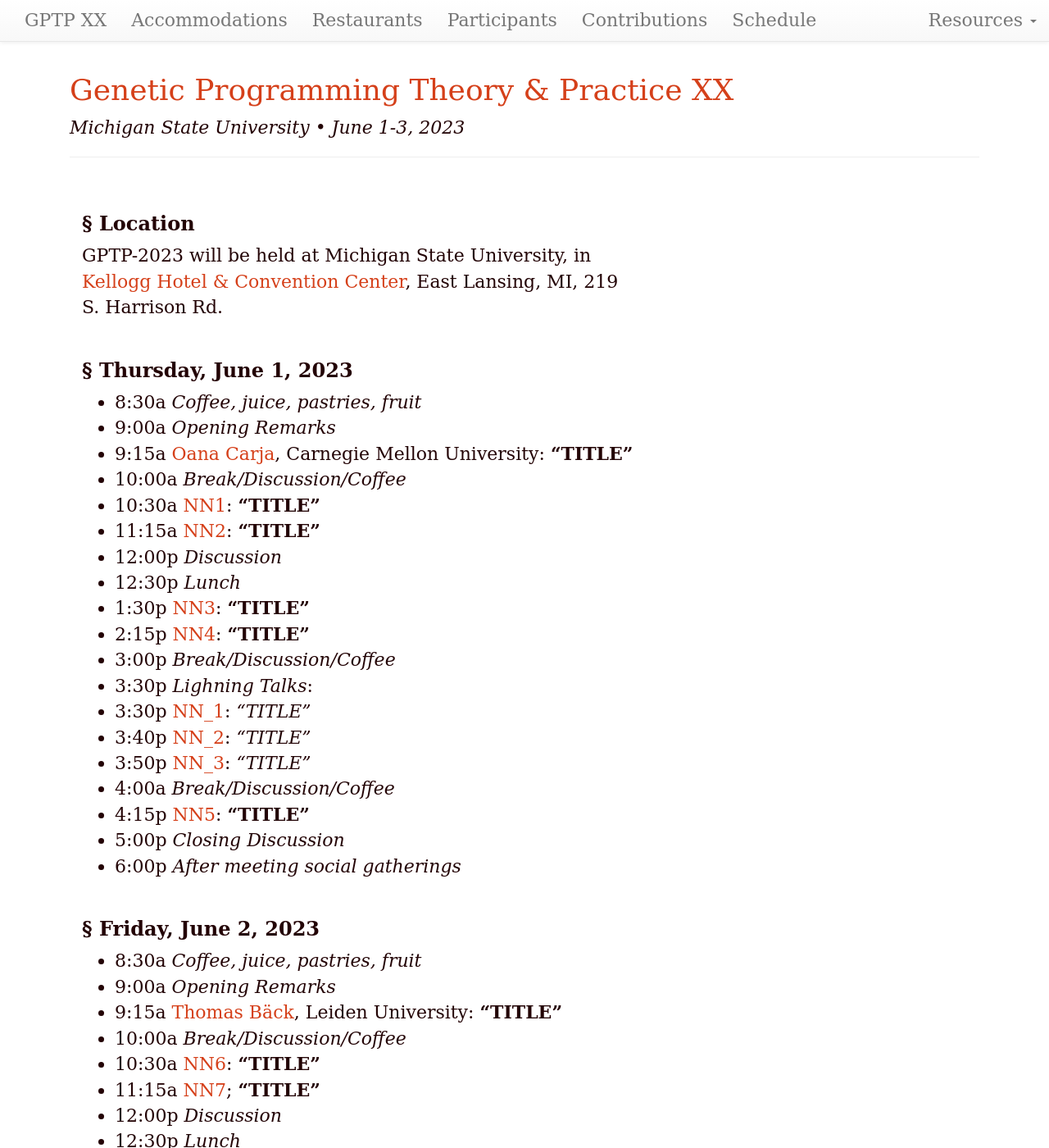
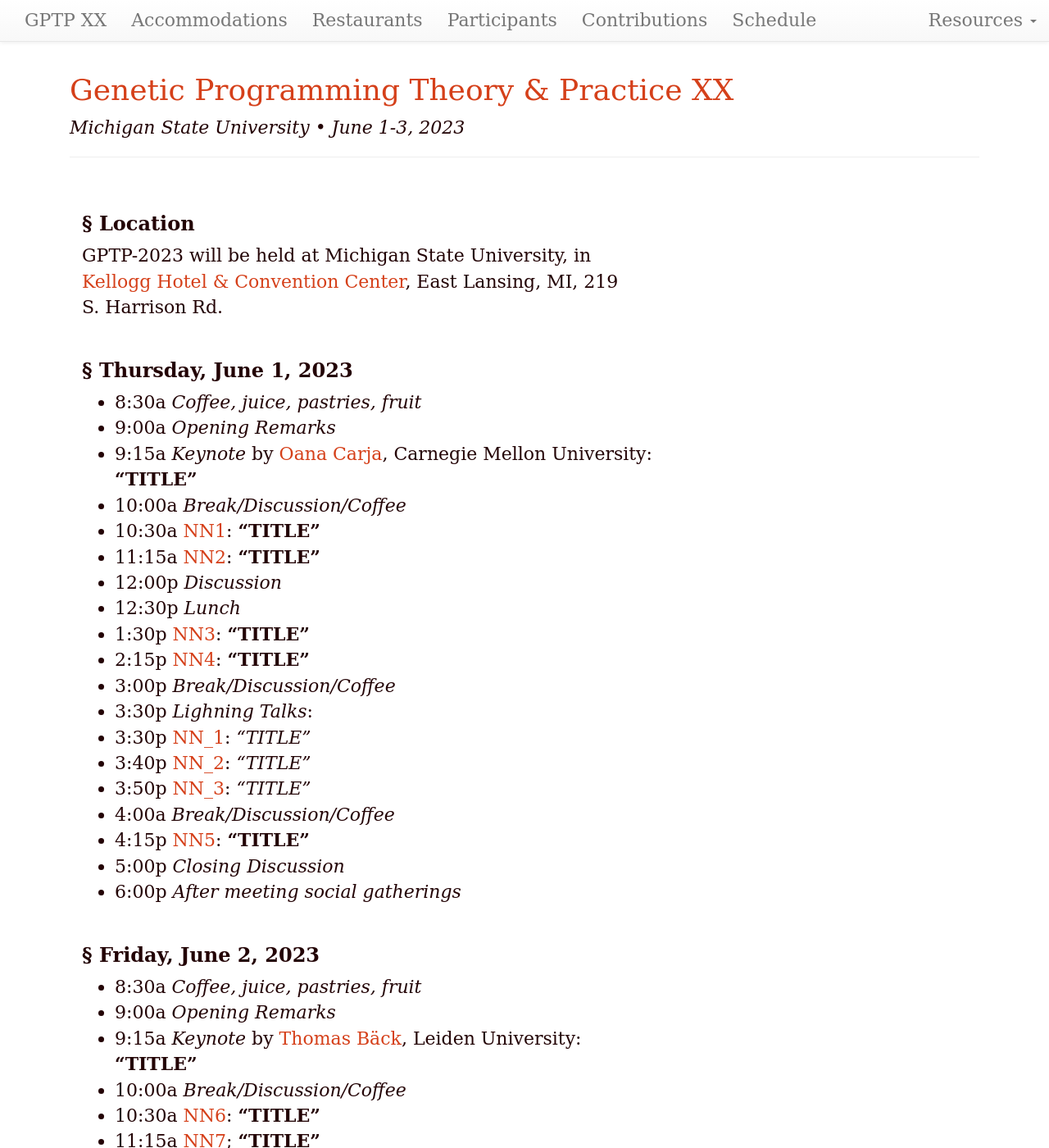
Before and after one commit to GPTP-workshop/gptp-workshop.github.io, a Jekyll site: the page built from schedule.md, in a window 1280 px wide and 1400 px high. Shown: the whole window at 82% size. Built offline with Jekyll 4.4.1, drawn with Linux system fonts in a browser that asks for light colours; our own code applies the rules of GitHub Pages for plain Markdown files.

Commit message:
Update schedule.md

```diff
--- a/schedule.md
+++ b/schedule.md
@@ -12,7 +12,7 @@ GPTP-2023 will be held at Michigan State University, in [Kellogg Hotel & Convent
 
 - 8:30a _Coffee, juice, pastries, fruit_
 - 9:00a _Opening Remarks_
-- 9:15a [Oana Carja](https://cbd.cmu.edu/people/carja.html), Carnegie Mellon University:
+- 9:15a _Keynote_ by [Oana Carja](https://cbd.cmu.edu/people/carja.html), Carnegie Mellon University:
 **"TITLE"**
 - 10:00a _Break/Discussion/Coffee_
 - 10:30a [NN1](https://xxx):
@@ -41,7 +41,7 @@ GPTP-2023 will be held at Michigan State University, in [Kellogg Hotel & Convent
 
 - 8:30a _Coffee, juice, pastries, fruit_
 - 9:00a _Opening Remarks_
-- 9:15a [Thomas Bäck](https://xxx), Leiden University:
+- 9:15a _Keynote_ by [Thomas Bäck](https://xxx), Leiden University:
 **"TITLE"**
 - 10:00a _Break/Discussion/Coffee_
 - 10:30a [NN6](https://xxx):
@@ -70,8 +70,8 @@ GPTP-2023 will be held at Michigan State University, in [Kellogg Hotel & Convent
 ### Saturday, June 3, 2023
 - 8:30a _Coffee, juice, pastries, fruit_
 - 9:00a _Opening Remarks_
-- 9:15a [James Foster](https://xxx):
-- **"TITLE"**
+- 9:15a _Keynote_ by [James Foster](https://xxx):
+**"TITLE"**
 - 10:00a _Break/Discussion/Coffee_
 - 10:30a [NN11](https://xxx):
 **"TITLE"**
```
